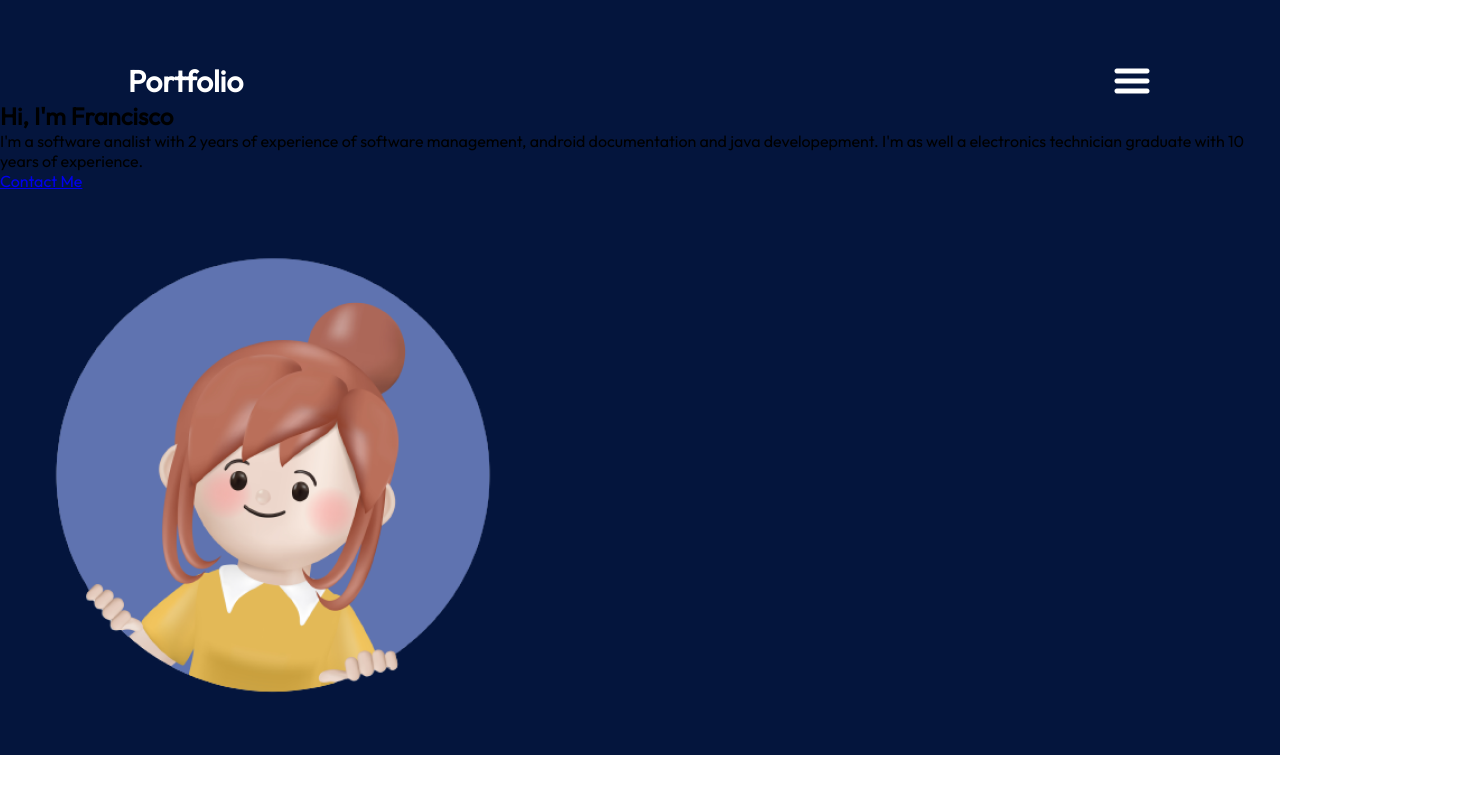
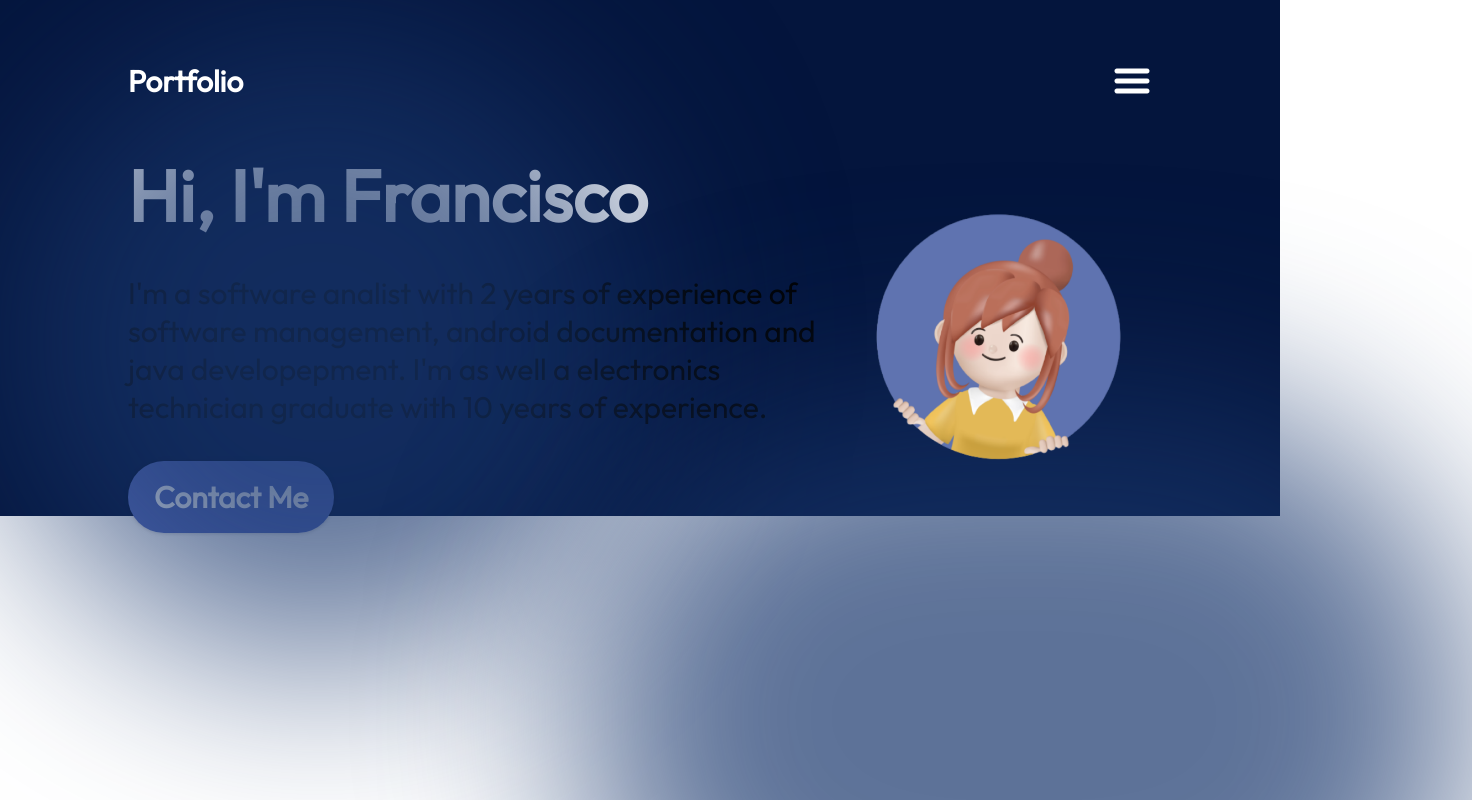
Before and after one commit to franciscopereira32/portfolio, a React (Vite) app: page / in a window 1280 px wide. Shown: the top 800 px of the page, 1472 px wide, since content can reach past the window. Built offline with nearby package versions, Linux system fonts and the light colour scheme.

Commit message:
animation heroImg

```diff
--- a/src/components/Hero/Hero.module.css
+++ b/src/components/Hero/Hero.module.css
@@ -0,0 +1,111 @@
+@import "../../vars.css";
+
+.container {
+    position: relative;
+    display: flex;
+    align-items: center;
+    justify-content: space-between;
+    margin-top: 49px;
+    z-index: 1;
+    margin-left: 10%;
+    margin-right: 10%;
+}
+
+.conten {
+    display: flex;
+    flex-direction: column;
+    align-items: flex-start;
+    color: var(--color-text);
+    z-index: 1;
+}
+
+.title {
+    font-size: 72px;
+    font-weight: 900;
+    margin-bottom: 33px;
+    font-family: var(--font-roboto);
+    background: linear-gradient(
+        90deg,
+        rgba(255, 255, 255, 1) 70%,
+        rgba(255, 255, 255, 0) 120%
+     );
+     -webkit-text-fill-color: transparent;
+     -webkit-background-clip: text;
+}
+
+.description {
+    font-size: 30px;
+    font-family: var(--font-roboto);
+    margin-bottom: 52px;
+}
+
+.contactBtn {
+    text-decoration: none;
+    background-color: var(--color-primary);
+    color: var(--color-text);
+    border-radius: 100px;
+    font-size: 30px;
+    font-weight: 600;
+    padding: 17px 26px;
+    box-shadow: 0 0 4px 0 rgba(0, 0, 0, 0.25);
+}
+
+.heroImg {
+    width: 30%;
+    z-index: 1;
+
+    animation-name: floating;
+    animation-duration: 3s;
+    animation-iteration-count: infinite;
+    animation-timing-function: ease-in-out;
+}
+
+@keyframes floating {
+    0% {
+        transform: translate(0, 0px);
+    }
+    50% {
+        transform: translate(0, 10px);
+    }
+    100% {
+        transform: translate(0, -0px);
+    }
+}
+
+.topBlur {
+    position: absolute;
+    width: 50vw;
+    height: 50vw;
+    min-width: 350px;
+    min-width: 350px;
+    top: -128px;
+    left: -10vw;
+    border-radius: 764px;
+    background: rgba(25, 55, 109, 0.7);
+    filter: blur(100px);
+    z-index: 0;
+}
+
+.bottomBlur {
+    position: absolute;
+    width: 70vw;
+    height: 50vw;
+    min-width: 350px;
+    min-width: 250px;
+    top: 246px;
+    right: -25vw;
+    border-radius: 764px;
+    background: rgba(25, 55, 109, 0.7);
+    filter: blur(100px);
+    z-index: 0;
+}
+
+@media screen and (max-width: 830px) {
+    .container {
+        flex-direction: column-reverse;
+    }
+
+    .content {
+        align-items: center;
+    }
+}
```
